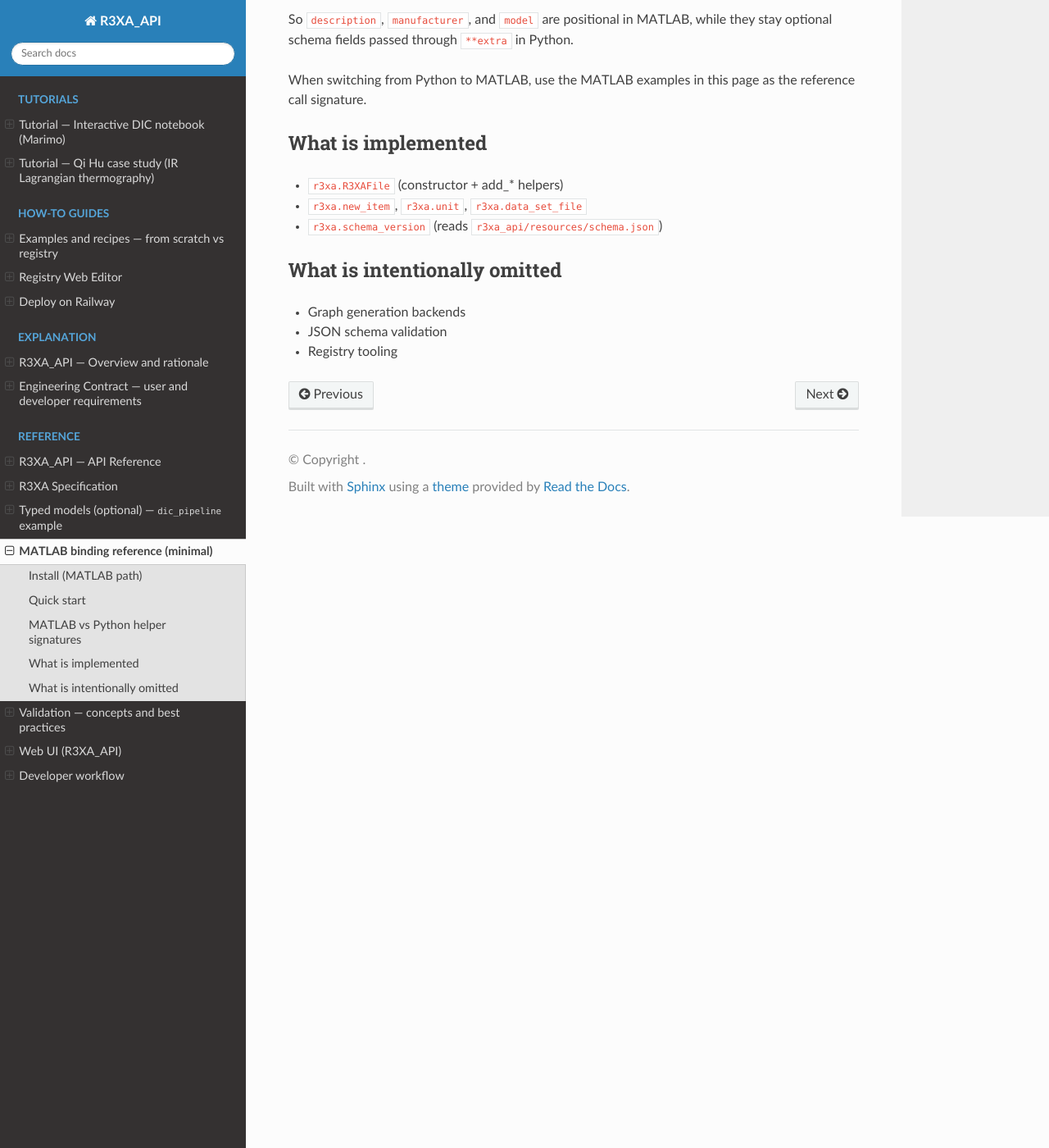
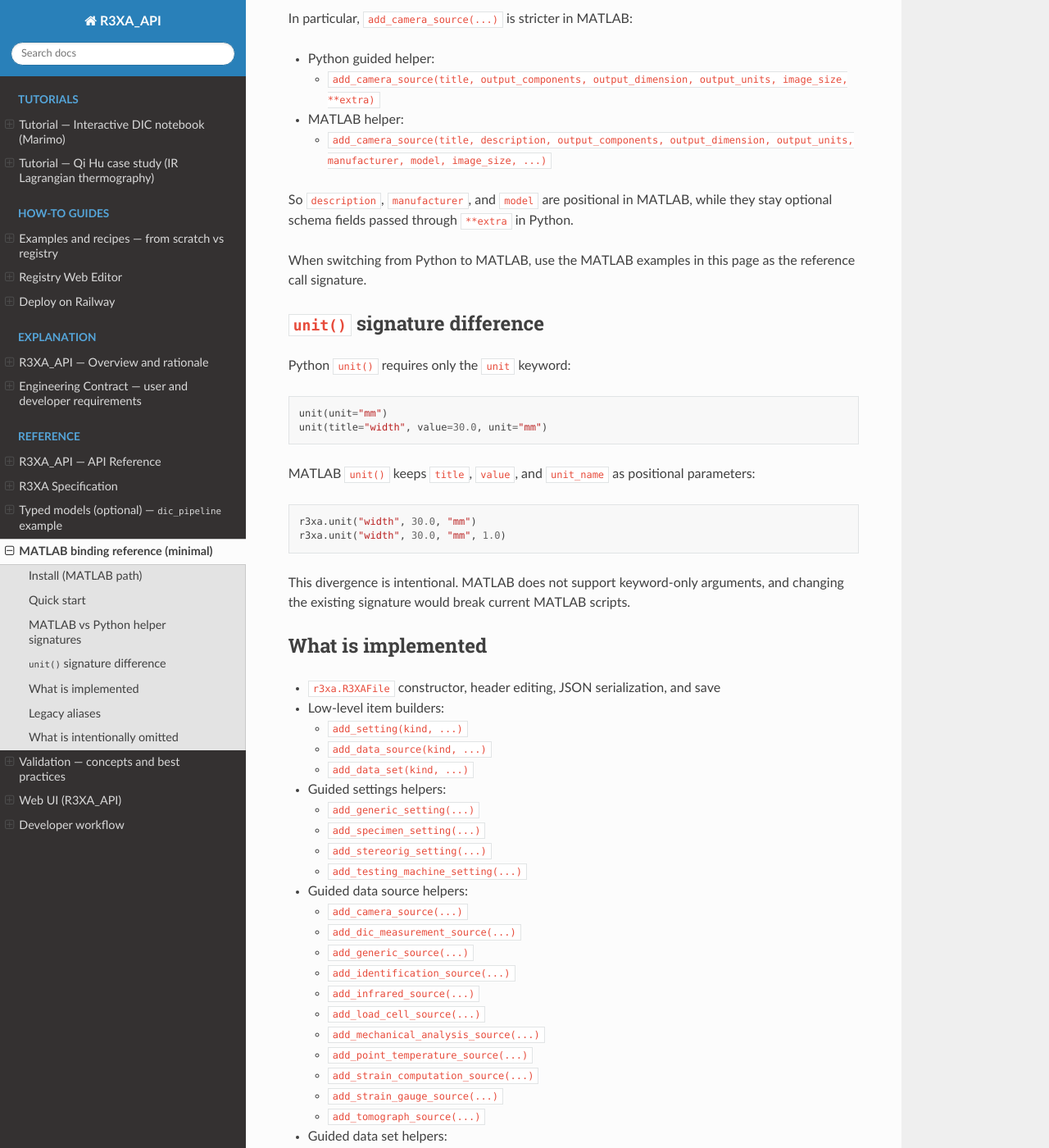
Before and after one commit to jeffwitz/R3XA_API, a Sphinx documentation site: the page built from docs/matlab.md, in a window 1280 px wide and 1400 px high, scrolled down 1658 px. Shown: the whole window at 82% size. Built offline with Sphinx 7.4.7 and the Read the Docs theme 3.1.0, drawn with Linux system fonts in a browser that asks for light colours; some of the changed text lies outside the part shown.

Commit message:
feat(matlab): add missing guided helpers and align documentation with v1.5

````diff
--- a/docs/matlab.md
+++ b/docs/matlab.md
@@ -46,15 +46,15 @@ camera = r3xa_file.add_camera_source( ...
     "exposure", unit("exposure", 2.0, "ms", 1.0) ...
 );
 
-images = r3xa_file.add_image_set_list( ...
+images = r3xa_file.add_list_data_set( ...
     "graylevel images", ...
     "images taken by the CCD camera", ...
-    "images/", ...
     "image/tiff", ...
     {camera.id}, ...
     unit("time_reference", 0.0, "s", 1.0), ...
     [0.0, 1.0], ...
-    {"zoom-0050_1.tif", "zoom-0070_1.tif"} ...
+    {"zoom-0050_1.tif", "zoom-0070_1.tif"}, ...
+    "path", "images/" ...
 );
 
 r3xa_file.save("hello-world.json");
@@ -63,6 +63,15 @@ r3xa_file.save("hello-world.json");
 ## MATLAB vs Python helper signatures
 The MATLAB binding currently keeps a small handwritten helper layer. It is intentionally close to the
 Python API, but not identical.
+
+General rule:
+
+- schema-required fields are positional in MATLAB helpers
+- optional fields go through trailing name/value arguments (`varargin`)
+- low-level methods remain available for every kind:
+  - `add_setting(kind, ...)`
+  - `add_data_source(kind, ...)`
+  - `add_data_set(kind, ...)`
 
 In particular, `add_camera_source(...)` is stricter in MATLAB:
 
@@ -76,12 +85,79 @@ schema fields passed through `**extra` in Python.
 
 When switching from Python to MATLAB, use the MATLAB examples in this page as the reference call signature.
 
+## `unit()` signature difference
+
+Python `unit()` requires only the `unit` keyword:
+
+```python
+unit(unit="mm")
+unit(title="width", value=30.0, unit="mm")
+```
+
+MATLAB `unit()` keeps `title`, `value`, and `unit_name` as positional parameters:
+
+```matlab
+r3xa.unit("width", 30.0, "mm")
+r3xa.unit("width", 30.0, "mm", 1.0)
+```
+
+This divergence is intentional. MATLAB does not support keyword-only arguments, and changing the
+existing signature would break current MATLAB scripts.
+
 ## What is implemented
-- `r3xa.R3XAFile` (constructor + add_* helpers)
-- `r3xa.new_item`, `r3xa.unit`, `r3xa.data_set_file`
+- `r3xa.R3XAFile` constructor, header editing, JSON serialization, and save
+- Low-level item builders:
+  - `add_setting(kind, ...)`
+  - `add_data_source(kind, ...)`
+  - `add_data_set(kind, ...)`
+- Guided settings helpers:
+  - `add_generic_setting(...)`
+  - `add_specimen_setting(...)`
+  - `add_stereorig_setting(...)`
+  - `add_testing_machine_setting(...)`
+- Guided data source helpers:
+  - `add_camera_source(...)`
+  - `add_dic_measurement_source(...)`
+  - `add_generic_source(...)`
+  - `add_identification_source(...)`
+  - `add_infrared_source(...)`
+  - `add_load_cell_source(...)`
+  - `add_mechanical_analysis_source(...)`
+  - `add_point_temperature_source(...)`
+  - `add_strain_computation_source(...)`
+  - `add_strain_gauge_source(...)`
+  - `add_tomograph_source(...)`
+- Guided data set helpers:
+  - `add_file_data_set(...)`
+  - `add_generic_data_set(...)`
+  - `add_list_data_set(...)`
+- Legacy MATLAB aliases:
+  - `add_image_set_list(...)`
+  - `add_image_set_file(...)`
+- Core helper functions:
+  - `r3xa.new_item`
+  - `r3xa.unit`
+  - `r3xa.data_set_file`
+  - `r3xa.ensure_data_set_file`
 - `r3xa.schema_version` (reads `r3xa_api/resources/schema.json`)
+
+## Legacy aliases
+
+The canonical data set helper names now match the Python API:
+
+- `add_list_data_set(...)`
+- `add_file_data_set(...)`
+
+For backward compatibility, the legacy MATLAB names remain available:
+
+- `add_image_set_list(...)`
+- `add_image_set_file(...)`
+
+`add_image_set_list(...)` keeps the historical positional `path` argument. Use it only when you need
+to preserve existing MATLAB scripts unchanged.
 
 ## What is intentionally omitted
 - Graph generation backends
 - JSON schema validation
 - Registry tooling
+- JSON loading / `from_dict()`
````
Also changed, not shown: CHANGELOG.md (+1 -0 lines), 2 other files.
